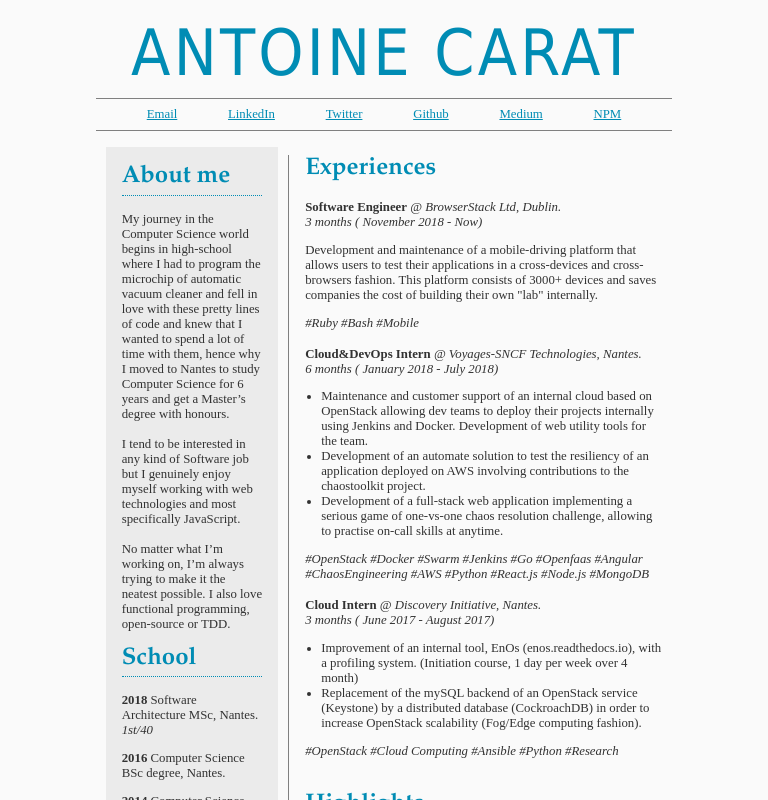
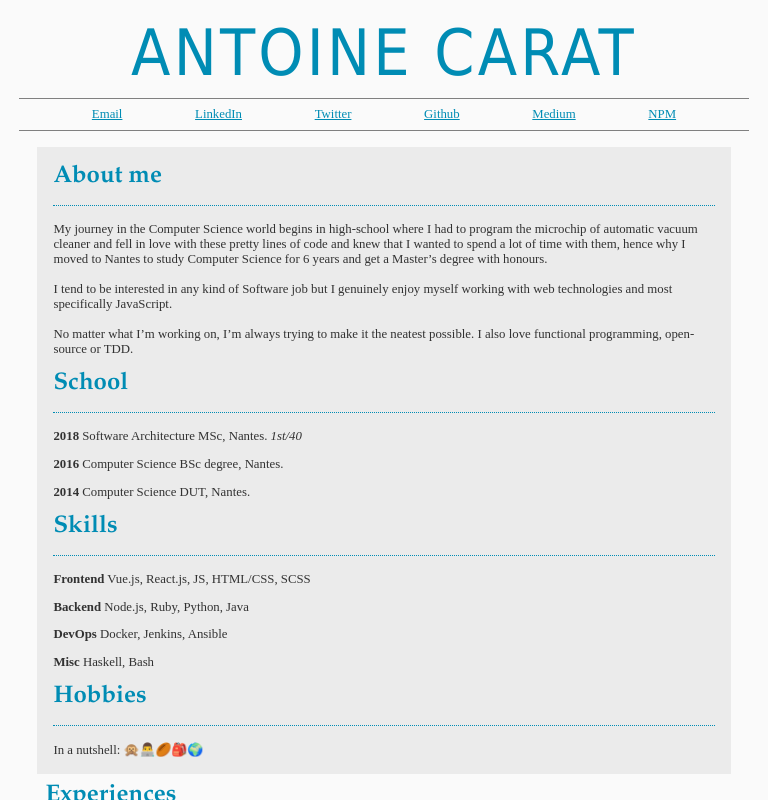
Before and after one commit to antoinecarat/antoinecarat.eu, a Vue app: page / in a window 768 px wide. Shown: the top 800 px of the page. Built offline with nearby package versions, Linux system fonts and the light colour scheme.

Commit message:
Adapt design to mobile

```diff
--- a/src/components/Experience/Experience.vue
+++ b/src/components/Experience/Experience.vue
@@ -1,8 +1,7 @@
 <template>
   <div class="experience" @click="$router.push(`/experience/${id}`)">
-    <span class="learn-more">Learn more</span>
     <p class="head">
-      <span class="jobtitle">{{ experience.jobtitle }}</span> <span class="company">@ {{ experience.company.name }}.</span>
+      <span class="jobtitle">{{ experience.jobtitle }}</span> <span class="company"> @{{ experience.company.name }}.</span>
     </p>
     <p class="dates"> {{ monthsBetween(new Date(experience.startdate), new Date(experience.enddate || Date())) }} months ( {{ new Date(experience.startdate).toLocaleDateString("en-US", {month: 'long', year: 'numeric'}) }}  - {{ experience.enddate && new Date(experience.enddate).toLocaleDateString("en-US", {month: 'long', year: 'numeric'}) || 'Now' }})</p>
     <p v-if="experience.role.description.length == 1">
@@ -14,6 +13,7 @@
       </ul>
     </p>
     <div class="tags"> {{experience.tags.map( e => `#${e}`).join(' ')}} </div>
+    <p class="learn-more">Learn more</p>
   </div>
 </template>
 
@@ -59,12 +59,12 @@ export default {
     }
 
     .learn-more {
-      display: none;
+      @media only screen and (min-width: 768px) {
+        display: none;
+      }
       color: #008cb4;
-      position: absolute;
-      top: 0%;
-      right: 0%;
       text-decoration: underline;
+      &:active,
       &:hover {
         font-weight: 600;
       }
@@ -78,7 +78,12 @@ export default {
       cursor: pointer;
 
       & > .learn-more {
-        display: block;
+        @media only screen and (min-width: 768px) {
+          display: block;
+          position: absolute;
+          top: 0%;
+          right: 0%;
+        }
       }
     }
 
--- a/src/components/Header/Header.vue
+++ b/src/components/Header/Header.vue
@@ -29,6 +29,9 @@ export default {
 <style lang="scss">
   .header {
     width: 75%;
+    @media only screen and (max-width: 768px) {
+      width: 95%;
+    }
     text-align: center;
     position: relative;
     top: -25%;
--- a/src/components/Home.vue
+++ b/src/components/Home.vue
@@ -79,11 +79,13 @@ export default {
   },
   mounted() {
       //TODO: Restrict to new visitors
-      const interval = setInterval( () => this.bouncing = !this.bouncing, 500);
-      setTimeout( () => {
-        clearInterval(interval);
-        this.bouncing = false;
-      }, 3000);
+      if (screen.width > 768) {
+        const interval = setInterval( () => this.bouncing = !this.bouncing, 500);
+        setTimeout( () => {
+          clearInterval(interval);
+          this.bouncing = false;
+        }, 3000);
+      }
   }
 }
 </script>
@@ -91,6 +93,9 @@ export default {
 <style lang="scss">
   .resume {
     width: 75%;
+    @media only screen and (max-width: 768px) {
+      width: 95%;
+    }
     text-align: center;
     font-family: 'Avenir Next', 'Avenir', 'Gibson', 'Montserrat', 'sans-serif';
 
--- a/src/components/SlidingDoors/SlidingDoors.vue
+++ b/src/components/SlidingDoors/SlidingDoors.vue
@@ -34,8 +34,17 @@ export default {
     justify-content: space-evenly;
     align-items: flex-start;
 
+    @media only screen and (max-width: 768px) {
+      flex-flow: column wrap;
+      align-items: center;
+    }
+
     .left {
       width: 30%;
+      @media only screen and (max-width: 768px) {
+        width: 95%;
+      }
+
       position: relative;
       left: -25%;
       opacity: 0;
@@ -61,6 +70,11 @@ export default {
         right: 0;
         opacity: 100;
       }
+
+      @media only screen and (max-width: 768px) {
+        width: 95%;
+        border: none;
+      }
     }
   }
 </style>
```
